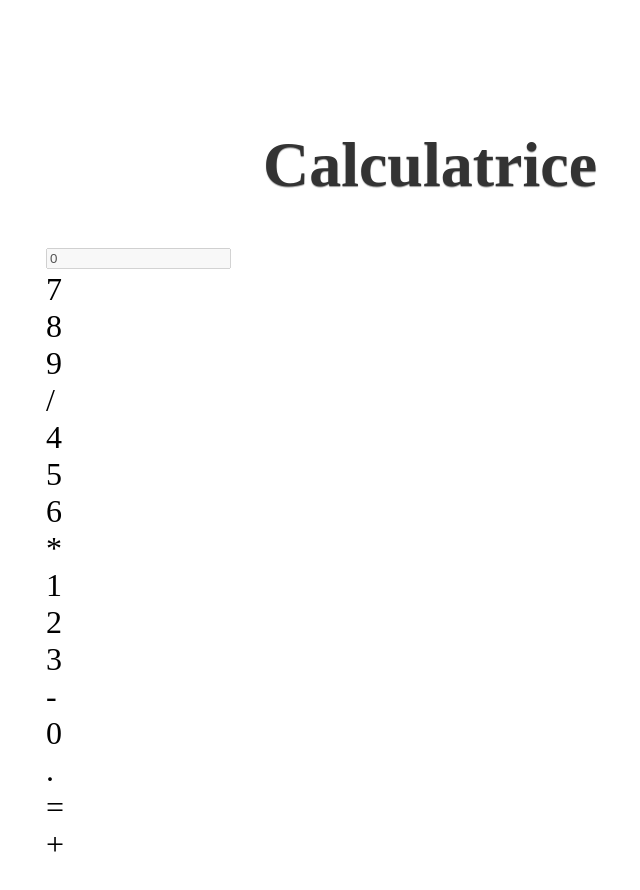
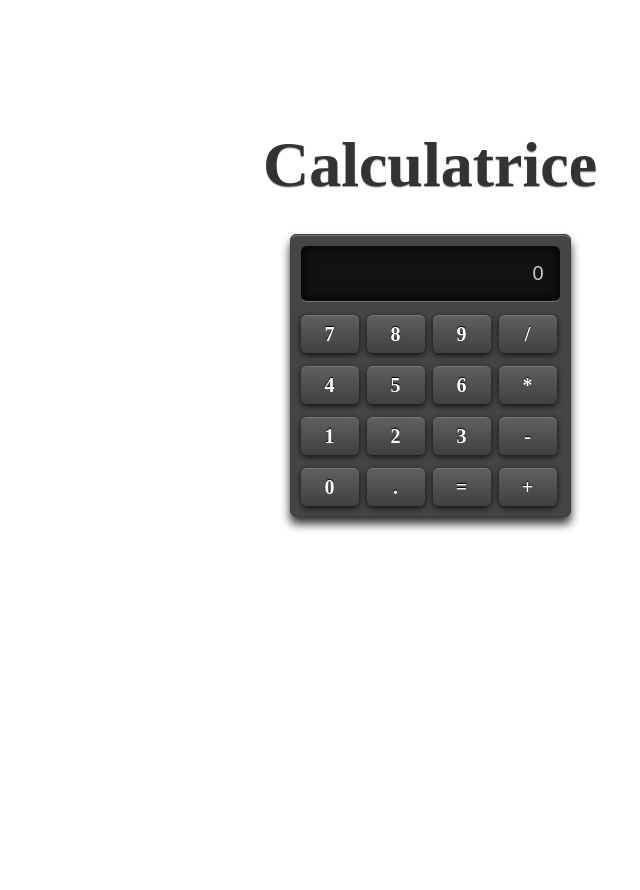
Before and after one commit to franck5/Calculatricejs, a plain HTML site: page index.html in a window 1280 px wide. Shown: the whole page, without its empty margins (210-850 px from the left). After the commit the page ends 800 px from the top, so only its background shows below. Drawn offline with nearby package versions, Linux system fonts and the light colour scheme.

```diff
--- a/css/style.css
+++ b/css/style.css
@@ -1,5 +1,6 @@
- body {
+ .contenu {
     font-family: 'OpenSans', sans-serif;
+    background: url(../background.jpg) center fixed;
     -webkit-background-size: cover;
     -moz-background-size: cover;
     -ms-background-size: cover;
@@ -13,9 +14,73 @@
     width: 768px;
 }
 
-h1 {
+ .title{
     text-align: center;
     color: #333;
     margin-bottom: 32px;
     text-shadow: 0 1px 1px rgba(0, 0, 0, .4);
 }
+
+#calculator, #number, .buttons {
+    border-radius: 6px;
+}
+
+#calculator {
+    margin: 0 auto;
+    background-color: #454545;
+    border: 1px solid #3D3D3D;
+    width: 279px;
+    box-shadow: 0 7px 10px rgba(0, 0, 0, .8);
+}
+
+#header {
+    border-top: 1px solid #777;
+    border-radius: 6px 6px 0 0;
+    padding: 10px;
+}
+
+input#number {
+    text-align: right;
+    background-color: #121212;
+    border: none;
+    border-bottom: 1px solid #777;
+    color: #C8C8C8;
+    font-size: 20px;
+    padding: 16px;
+    width: 227px;
+    box-shadow: inset 0 0 10px 4px rgba(0, 0, 0, .6);
+}
+
+input#number:focus {
+    outline: none;
+}
+
+#body {
+    padding: 0 10px;
+}
+
+.buttons {
+    cursor: default;
+    text-align: center;
+    padding: 7px 12px;
+    font-size: 20px;
+    text-shadow: 0 -1px 1px #000;
+    color: #FFF;
+    font-weight: bold;
+    display: inline-block;
+    border-top: 1px solid #777;
+    width: 34px;
+    background: linear-gradient(#5F5F5F 0%, #404040 100%);
+    box-shadow: 0 2px 6px rgba(0, 0, 0, .8);
+    margin-bottom: 10px;
+}
+
+.buttons:hover {
+    background: linear-gradient(#79D144 0%, #50A61F 100%);
+    border-top: 1px solid #9ADD73;
+    text-shadow: 0 -1px 1px #008000;
+}
+
+.buttons:active {
+    box-shadow: none;
+}
--- a/index.html
+++ b/index.html
@@ -6,9 +6,9 @@
         <link type="text/css" rel="stylesheet" href="https://fonts.googleapis.com/css?family=Open+Sans:400,300" />
         <title>Calculatrice</title>
     </head>
-    <body>
+    <body class="contenu">
         <div id="container">
-			<h1>Calculatrice</h1>
+			<h1 class="title">Calculatrice</h1>
             <div id="calculator">
                 <div id="header">
                     <input type="text" id="number" value="0" autocomplete="off" disabled />
```
